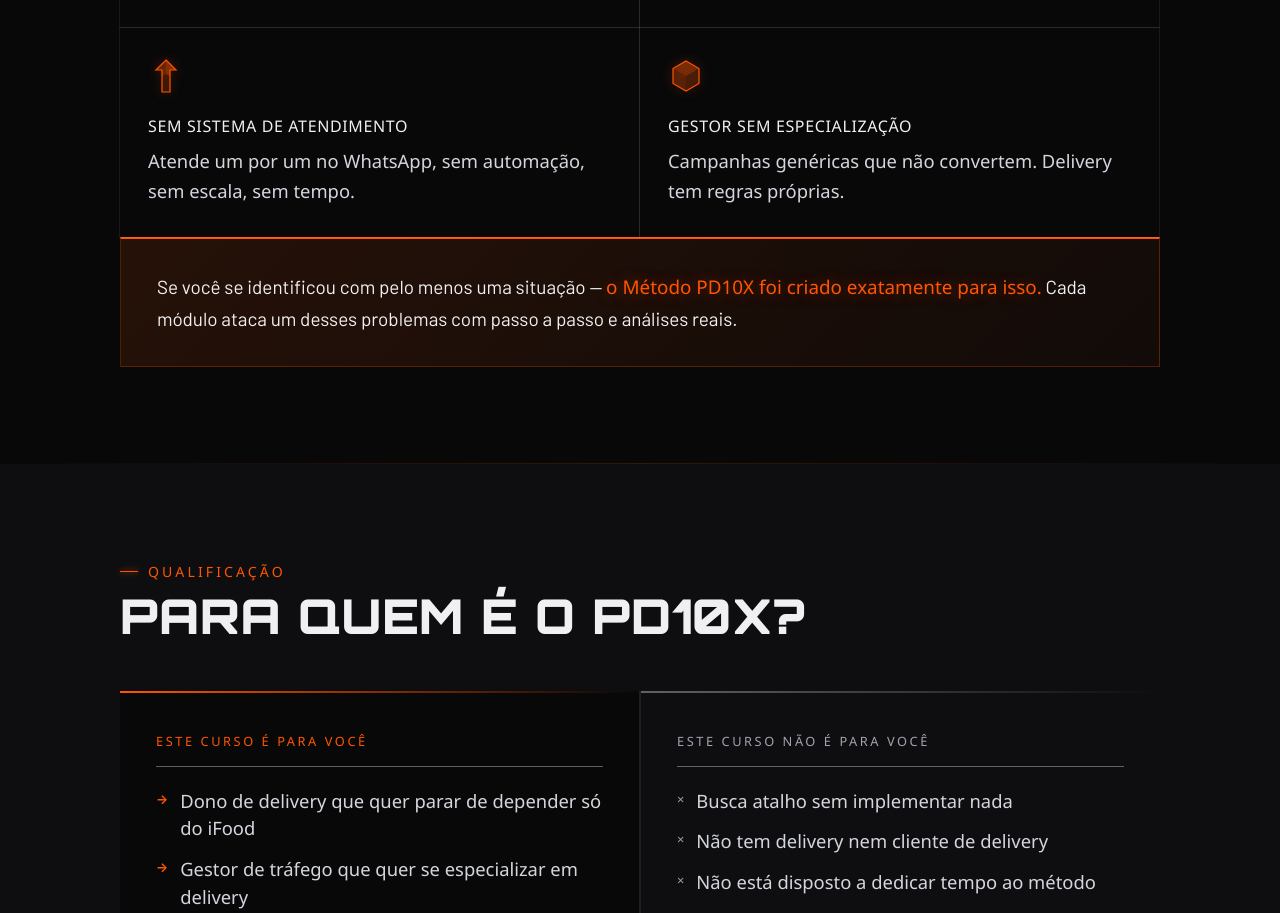
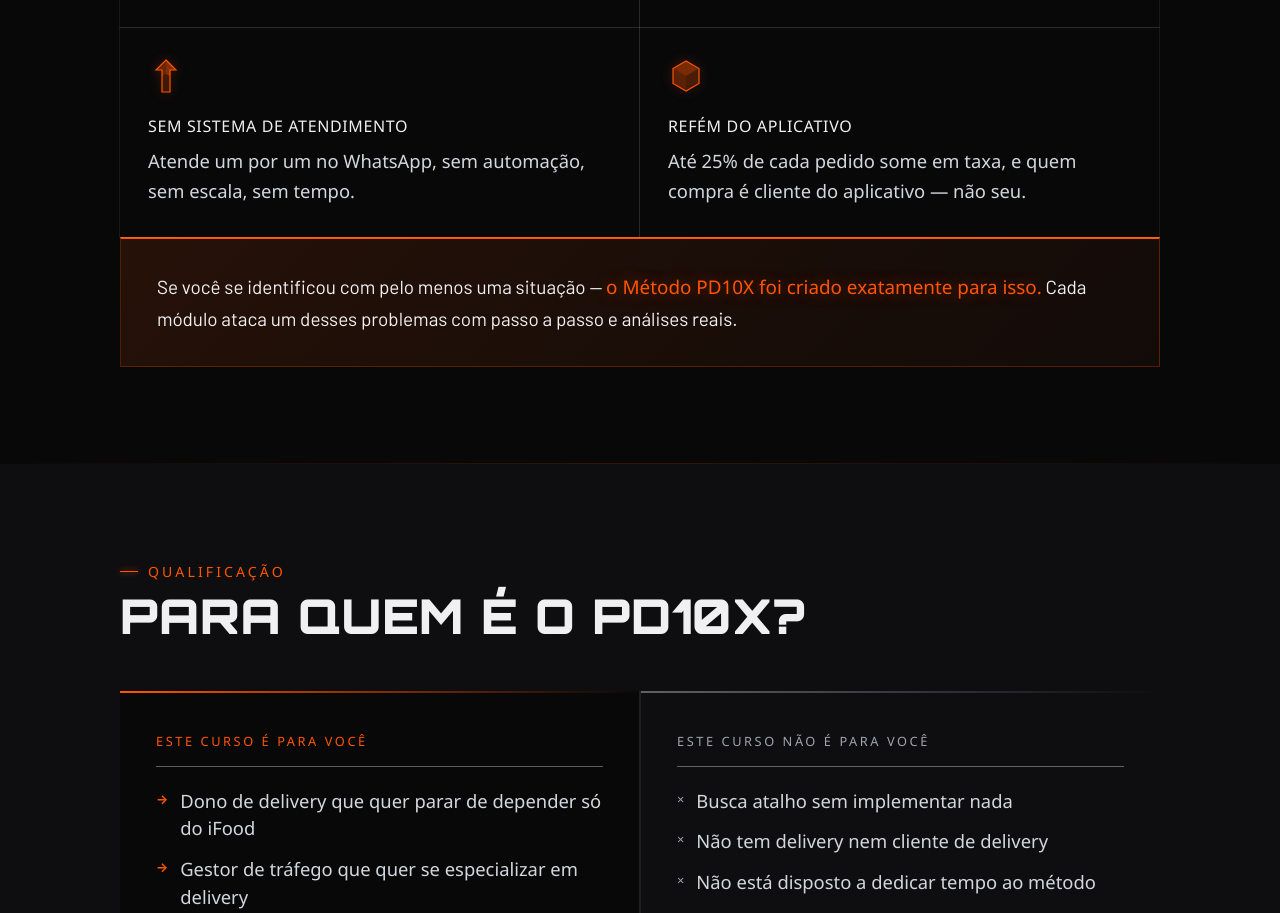
Before and after one commit to Jonasmsms/mpd10x, a plain HTML site: page index.html in a window 1280 px wide. Shown: the part 2668-3581 px from the top of the page. Drawn offline with Linux system fonts and the light colour scheme; no server answers.

Commit message:
Troca card Gestor sem especializacao (falava de terceiros, quebrava a identificacao) pela dor do dependencia do iFood/apps, que faltava no bloco de dores

```diff
--- a/index.html
+++ b/index.html
@@ -212,7 +212,7 @@
       <div class="pain-c"><span class="pain-e"><svg width="36" height="36" viewBox="0 0 36 36" fill="none"><polygon points="18,3 34,30 2,30" fill="rgba(255,85,0,.12)" stroke="#FF5500" stroke-width="1.2"/><polygon points="18,3 34,30 18,22" fill="rgba(255,85,0,.3)"/><polygon points="18,3 2,30 18,22" fill="rgba(255,85,0,.15)"/><polygon points="18,22 34,30 2,30" fill="rgba(255,85,0,.08)"/></svg></span><div class="pain-t">Concorrente cresce, você estagna</div><p class="pain-d">O delivery da esquina está bombando e você não tem estratégia de captação.</p></div>
       <div class="pain-c"><span class="pain-e"><svg width="36" height="36" viewBox="0 0 36 36" fill="none"><polygon points="13,3 23,3 33,13 33,23 23,33 13,33 3,23 3,13" fill="rgba(255,85,0,.1)" stroke="#FF5500" stroke-width="1.2"/><polygon points="13,3 23,3 28,8 18,14 8,8" fill="rgba(255,85,0,.3)"/><polygon points="28,8 33,13 33,23 28,18 18,14" fill="rgba(255,85,0,.12)"/><polygon points="8,8 18,14 28,18 33,23 23,33 13,33 3,23 3,13" fill="rgba(255,85,0,.06)"/></svg></span><div class="pain-t">Só vende com desconto</div><p class="pain-d">Margem sumindo, trabalho aumentando. Sem promoção, não entra pedido.</p></div>
       <div class="pain-c"><span class="pain-e"><svg width="36" height="36" viewBox="0 0 36 36" fill="none"><polygon points="18,2 28,12 22,12 22,34 14,34 14,12 8,12" fill="rgba(255,85,0,.15)" stroke="#FF5500" stroke-width="1.2"/><polygon points="18,2 28,12 22,12 22,18 18,16" fill="rgba(255,85,0,.35)"/><polygon points="18,2 8,12 14,12 14,18 18,16" fill="rgba(255,85,0,.2)"/></svg></span><div class="pain-t">Sem sistema de atendimento</div><p class="pain-d">Atende um por um no WhatsApp, sem automação, sem escala, sem tempo.</p></div>
-      <div class="pain-c"><span class="pain-e"><svg width="36" height="36" viewBox="0 0 36 36" fill="none"><polygon points="18,3 31,10.5 31,25.5 18,33 5,25.5 5,10.5" fill="rgba(255,85,0,.1)" stroke="#FF5500" stroke-width="1.2"/><polygon points="18,3 31,10.5 18,18 5,10.5" fill="rgba(255,85,0,.32)"/><polygon points="18,18 31,10.5 31,25.5 18,33" fill="rgba(255,85,0,.1)"/><polygon points="18,18 5,10.5 5,25.5 18,33" fill="rgba(255,85,0,.18)"/></svg></span><div class="pain-t">Gestor sem especialização</div><p class="pain-d">Campanhas genéricas que não convertem. Delivery tem regras próprias.</p></div>
+      <div class="pain-c"><span class="pain-e"><svg width="36" height="36" viewBox="0 0 36 36" fill="none"><polygon points="18,3 31,10.5 31,25.5 18,33 5,25.5 5,10.5" fill="rgba(255,85,0,.1)" stroke="#FF5500" stroke-width="1.2"/><polygon points="18,3 31,10.5 18,18 5,10.5" fill="rgba(255,85,0,.32)"/><polygon points="18,18 31,10.5 31,25.5 18,33" fill="rgba(255,85,0,.1)"/><polygon points="18,18 5,10.5 5,25.5 18,33" fill="rgba(255,85,0,.18)"/></svg></span><div class="pain-t">Refém do aplicativo</div><p class="pain-d">Até 25% de cada pedido some em taxa, e quem compra é cliente do aplicativo — não seu.</p></div>
     </div>
     <div class="pain-end rv d2"><p>Se você se identificou com pelo menos uma situação — <em>o Método PD10X foi criado exatamente para isso.</em> Cada módulo ataca um desses problemas com passo a passo e análises reais.</p></div>
   </div>
```
